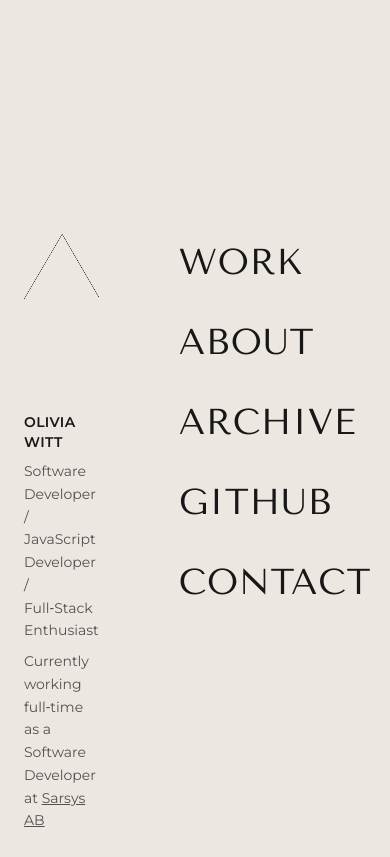
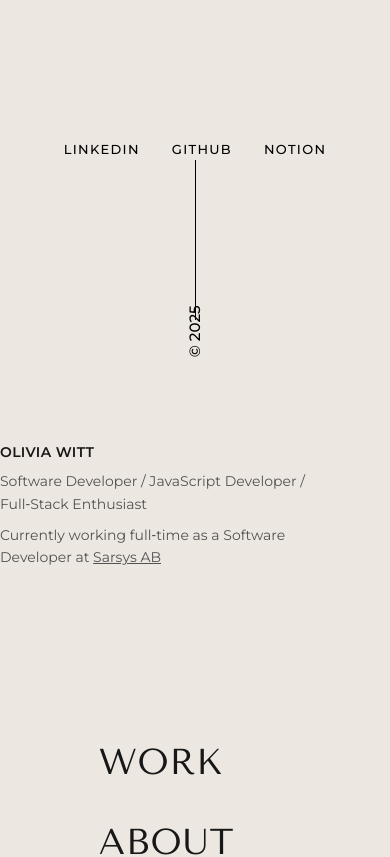
Before and after one commit to Liv0130/nextjs-portfolio-app, a Next.js app: page / in a window 390 px wide. Shown: the top 857 px of the page. Built offline with nearby package versions, Linux system fonts and the light colour scheme.

Commit message:
feat(styling): improve styling and items position to be responsive

```diff
--- a/src/app/page.tsx
+++ b/src/app/page.tsx
@@ -7,17 +7,17 @@ export default function HomePage() {
     <div className="min-h-dvh text-neutral-900 lg:flex-col">
       <LeftRail />
       <div className="h-screen pl-0 lg:pl-20">
-        <div className="mx-auto flex max-w-7xl gap-20 px-6">
-          <div className="relative h-[300px] w-80 w-[200px] flex-col space-y-6">
+        <div className="ribbon:mx-auto ribbon:max-w-7xl ribbon:gap-20 ribbon:px-6 ribbon:flex-row flex flex-col">
+          <div className="ribbon:w-[200px] medium:justify-center relative flex h-[300px] w-[90%] flex-col items-center space-y-6">
             <Image
               src="/bookmark_ribbon.png"
               alt="Bookmark ribbon"
               width={200}
               height={300}
-              className="object-fit top-0 h-[300px] w-[200px]"
+              className="object-fit ribbon:block top-0 hidden h-[300px] w-[200px]"
               priority
             />
-            <div className="space-y-2 pt-22">
+            <div className="items-center justify-center space-y-2 md:pt-22">
               <h2 className="text-sm font-semibold tracking-wide">
                 OLIVIA WITT
               </h2>
@@ -38,7 +38,7 @@ export default function HomePage() {
             </div>
           </div>
 
-          <div className="flex h-screen flex-1 items-center justify-center">
+          <div className="ribbon:h-screen flex flex-1 items-center justify-center">
             <HomeLinks />
           </div>
         </div>
--- a/src/components/layout/LeftRail.tsx
+++ b/src/components/layout/LeftRail.tsx
@@ -9,8 +9,8 @@ const links = [
 
 export function LeftRail() {
   return (
-    <aside className="fixed top-0 left-0 hidden h-screen w-20 shrink-0 flex-col items-center justify-between border-0 pt-35 pb-25 lg:flex">
-      <nav className="text-fg flex flex-row gap-8 text-[13px] font-medium tracking-widest uppercase sm:rotate-[0deg] md:rotate-[-90deg]">
+    <aside className="relative top-0 left-0 w-full h-auto p-2 shrink-0 flex flex-col z-50 items-center justify-between border-0 pt-35 pb-25 md:h-screen md:w-20 md:flex-col md:items-center md:justify-between md:fixed">
+      <nav className="text-fg flex flex-row gap-8 text-[13px] font-medium tracking-widest uppercase md:rotate-[-90deg]">
         {links.map((l) => (
           <Link
             key={l.href}
@@ -22,7 +22,7 @@ export function LeftRail() {
         ))}
       </nav>
       <div className="bg-fg h-40 w-[0.7px]" />
-      <div className="text-fg -rotate-90 text-[15px] font-medium">
+      <div className="text-fg flex rotate-[-90deg] text-[15px] font-medium">
         © {new Date().getFullYear()}
       </div>
     </aside>
--- a/src/styles/global.css
+++ b/src/styles/global.css
@@ -13,6 +13,9 @@
   --color-fg: #000000;
   --color-bg-2: #1a1818;
   --color-fg-on-dark: #ffffff;
+
+  /* gap */
+  --breakpoint-ribbon: 1350px;
 }
 
 /* Global defaults */
```
Also changed, not shown: src/components/hero/Ribbon.tsx (deleted, +0 -24 lines).
